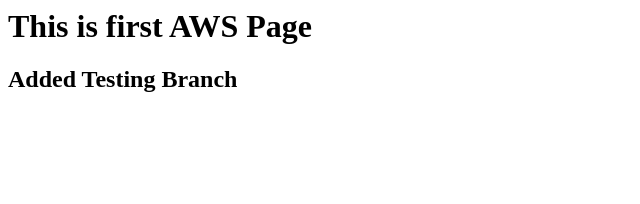
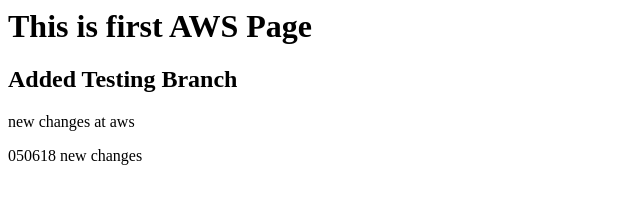
Before and after one commit to pandu-sayoji/aws-one, a plain HTML site: page index.html in a window 1280 px wide. Shown: the whole page, without its empty margins (0-640 px from the left). Drawn offline with Linux system fonts and the light colour scheme.

Commit message:
new content

```diff
--- a/index.html
+++ b/index.html
@@ -1,3 +1,5 @@
 <h1>This is first AWS Page</h1>
 
 <h2>Added Testing Branch</h2>
+<p>new changes at aws</p>
+<p>050618 new changes</p>
```
